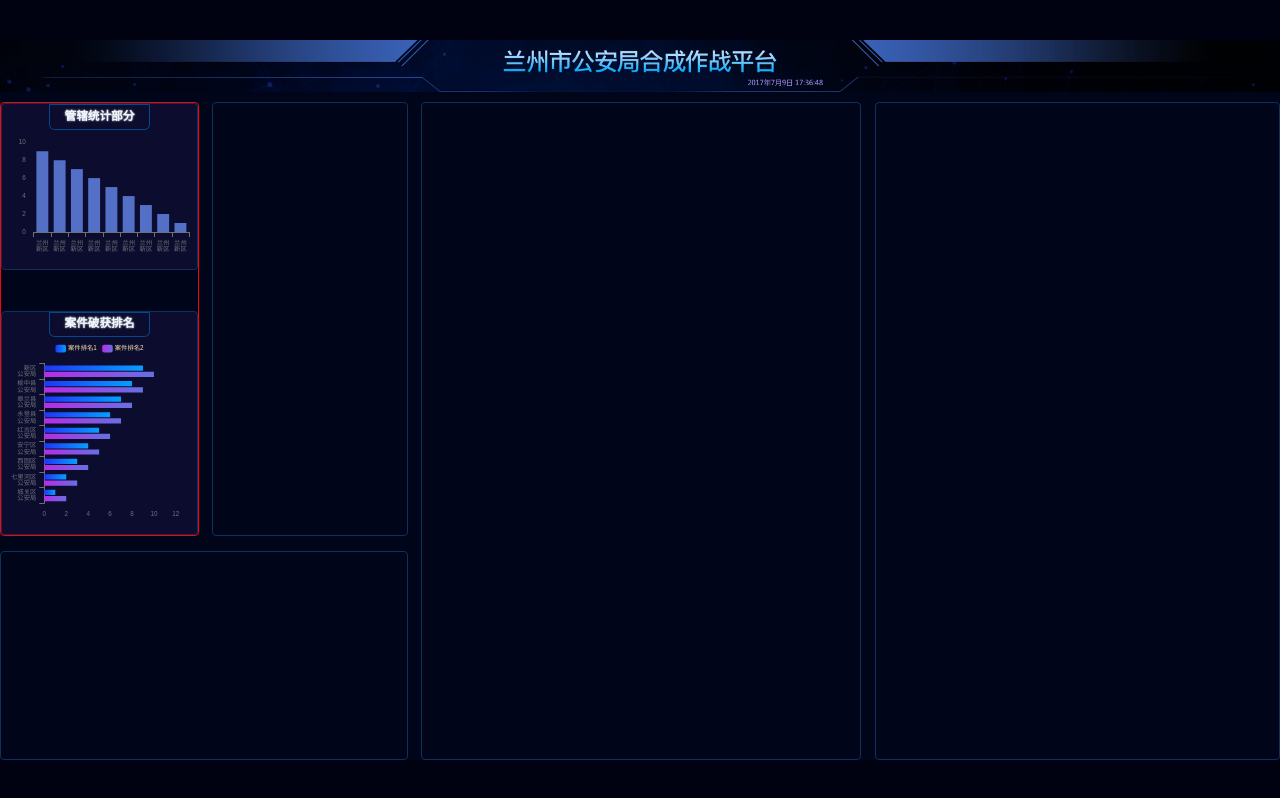
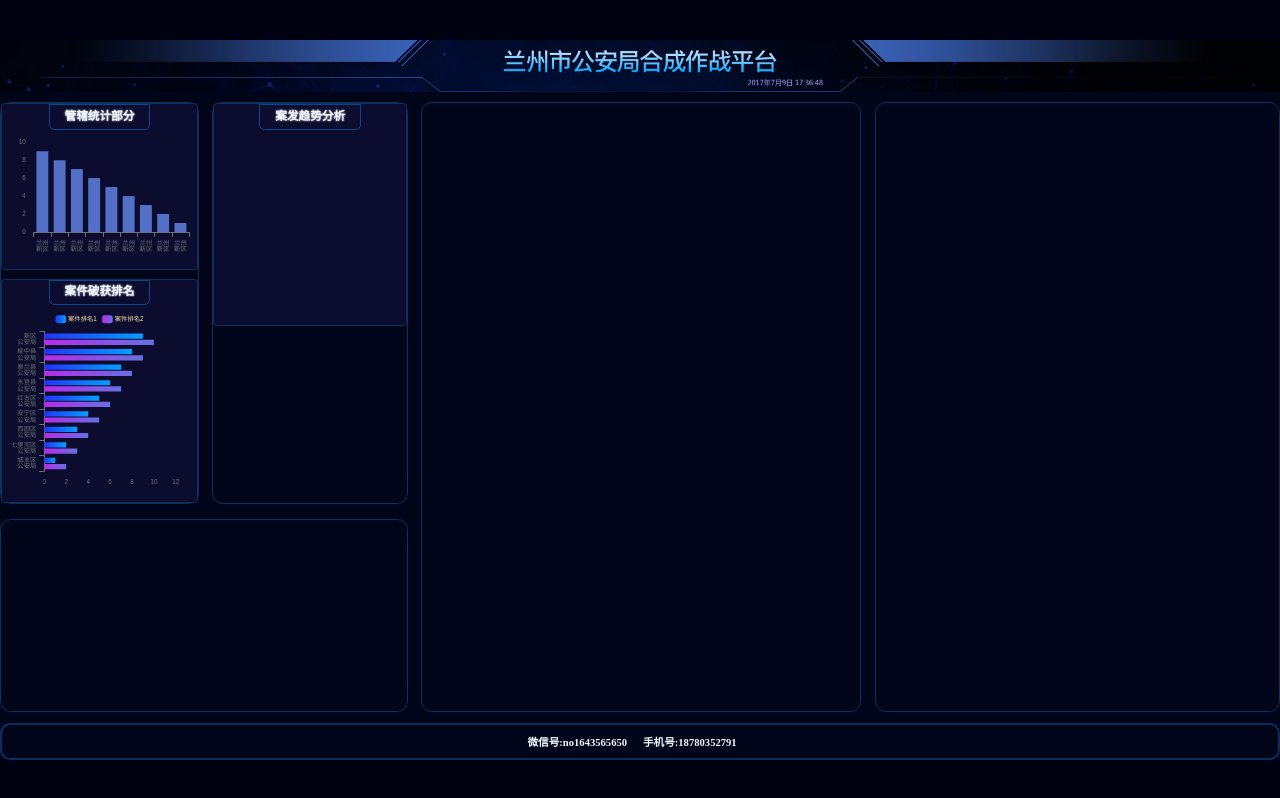
Before and after one commit to Lixianlai-2/visual-PoliceAffairs-, a Vue app: page / in a window 1280 px wide. Shown: the top 798 px of the page. Built offline with nearby package versions, Linux system fonts and the light colour scheme.

Commit message:
重构：把三个图表部分的h2和chart部分都放到app组件的css设置中

```diff
--- a/src/App.vue
+++ b/src/App.vue
@@ -3,6 +3,7 @@ import { onMounted } from "@vue/runtime-core";
 import Header from "./components/Header.vue";
 import Chart1 from "./components/Chart1.vue";
 import Chart2 from "./components/Chart2.vue";
+import Chart3 from "./components/Chart3.vue";
 
 // 重新渲染页面时滚动到顶部
 const scrollToTop = () => {
@@ -27,16 +28,37 @@ onMounted(() => {
         <Chart1 />
         <Chart2 />
       </section>
-      <section class="box2"></section>
+      <section class="box2">
+        <Chart3 />
+      </section>
       <section class="box3"></section>
       <section class="box4"></section>
       <section class="box5"></section>
     </main>
+    <footer>
+      <h5>微信号:no1643565650</h5>
+      <h5>手机号:18780352791</h5>
+    </footer>
   </div>
 </template>
 
 <style lang="scss">
 @import "./shared/helper.scss";
+
+footer {
+  height: px(70);
+  border: 2px solid #0d2d59;
+  display: flex;
+  justify-content: center;
+  align-items: center;
+  border-radius: px(20);
+  margin-top: px(20);
+  // flex-direction: column;
+  h5 {
+    padding-right: px(30);
+    color: aliceblue;
+  }
+}
 
 #app {
   display: flex;
@@ -71,7 +93,7 @@ main {
   column-gap: px(25);
   > section {
     border: 1px solid #0e305c;
-    border-radius: 4px;
+    border-radius: px(20);
     // background: #0c0d2e;
     text-align: center;
   }
@@ -83,11 +105,28 @@ main {
   background: #0c0d2e;
 }
 
+h2 {
+  font-size: px(22);
+  line-height: px(24);
+  padding: px(10) px(28);
+  border: 1px solid #04498f;
+  text-shadow: 0 0 2px white;
+  text-align: center;
+  border-bottom-right-radius: px(10);
+  border-bottom-left-radius: px(10);
+}
+
+.chart {
+  flex: 1;
+  width: 100%;
+  // border: 1px solid red;
+}
+
 .box1 {
   grid-area: box1;
   display: flex;
   flex-direction: column;
-  border: 1px solid red;
+  // border: 1px solid red;
   justify-content: space-between; //让两个部分分隔开来
 }
 
--- a/src/components/Chart1.vue
+++ b/src/components/Chart1.vue
@@ -97,20 +97,21 @@ const initEcharts = function () {
   display: flex;
   flex-direction: column;
   align-items: center;
-  h2 {
-    font-size: px(22);
-    line-height: px(24);
-    padding: px(10) px(28);
-    border: 1px solid #04498f;
-    text-shadow: 0 0 2px white;
-    text-align: center;
-    border-bottom-right-radius: px(10);
-    border-bottom-left-radius: px(10);
-  }
+  // h2 {
+  //   font-size: px(22);
+  //   line-height: px(24);
+  //   padding: px(10) px(28);
+  //   border: 1px solid #04498f;
+  //   text-shadow: 0 0 2px white;
+  //   text-align: center;
+  //   border-bottom-right-radius: px(10);
+  //   border-bottom-left-radius: px(10);
+  // }
 
-  div {
-    flex: 1;
-    width: 100%;
-  }
+  // .chart {
+  //   flex: 1;
+  //   width: 100%;
+  //   // border: 1px solid blue;
+  // }
 }
 </style>
--- a/src/components/Chart2.vue
+++ b/src/components/Chart2.vue
@@ -30,7 +30,7 @@ const initEcharts = function () {
 
   myChart.setOption({
     legend: {
-      top: px(5),
+      top: px(10),
       itemHeight: px(15), // 设置说明图例高度
       itemWidth: px(20), // 设置说明图例宽度
       itemGap: px(10), // 设置说明图例的间距
@@ -128,26 +128,24 @@ const initEcharts = function () {
 @import "../shared/helper.scss";
 
 .案件破获排名 {
-  // margin-top: px(30);
-  // flex: 1;
   height: px(425);
   display: flex;
   flex-direction: column;
   align-items: center;
-  h2 {
-    font-size: px(22);
-    line-height: px(24);
-    padding: px(10) px(28);
-    border: 1px solid #04498f;
-    text-shadow: 0 0 2px white;
-    text-align: center;
-    border-bottom-right-radius: px(10);
-    border-bottom-left-radius: px(10);
-  }
+  // h2 {
+  //   font-size: px(22);
+  //   line-height: px(24);
+  //   padding: px(10) px(28);
+  //   border: 1px solid #04498f;
+  //   text-shadow: 0 0 2px white;
+  //   text-align: center;
+  //   border-bottom-right-radius: px(10);
+  //   border-bottom-left-radius: px(10);
+  // }
 
-  div {
-    flex: 1;
-    width: 100%;
-  }
+  // div {
+  //   flex: 1;
+  //   width: 100%;
+  // }
 }
 </style>
--- /dev/null
+++ b/src/components/Chart3.vue
@@ -0,0 +1,34 @@
+<template>
+  <div class="bordered 案发趋势分析">
+    <h2>案发趋势分析</h2>
+    <div class="chart" ref="chart"></div>
+  </div>
+</template>
+
+<style lang="scss">
+@import "../shared/helper.scss";
+
+.案发趋势分析 {
+  height: px(420);
+  display: flex;
+  flex-direction: column;
+  align-items: center;
+
+  //   h2 {
+  //     font-size: px(22);
+  //     line-height: px(24);
+  //     padding: px(10) px(28);
+  //     border: 1px solid #04498f;
+  //     text-shadow: 0 0 2px white;
+  //     text-align: center;
+  //     border-bottom-right-radius: px(10);
+  //     border-bottom-left-radius: px(10);
+  //   }
+
+  //   div {
+  //     flex: 1;
+  //     width: 100%;
+  //     border: 1px solid red;
+  //   }
+}
+</style>
```
